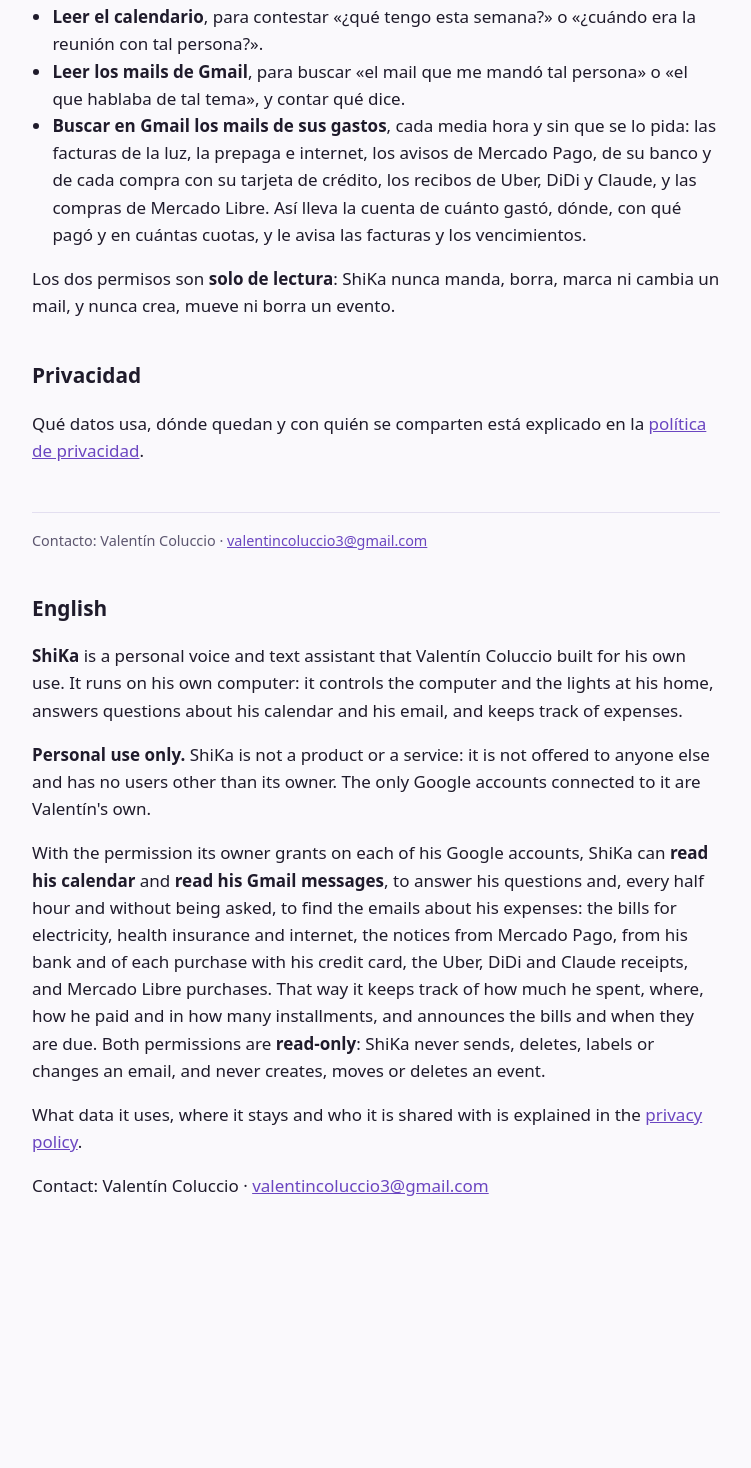
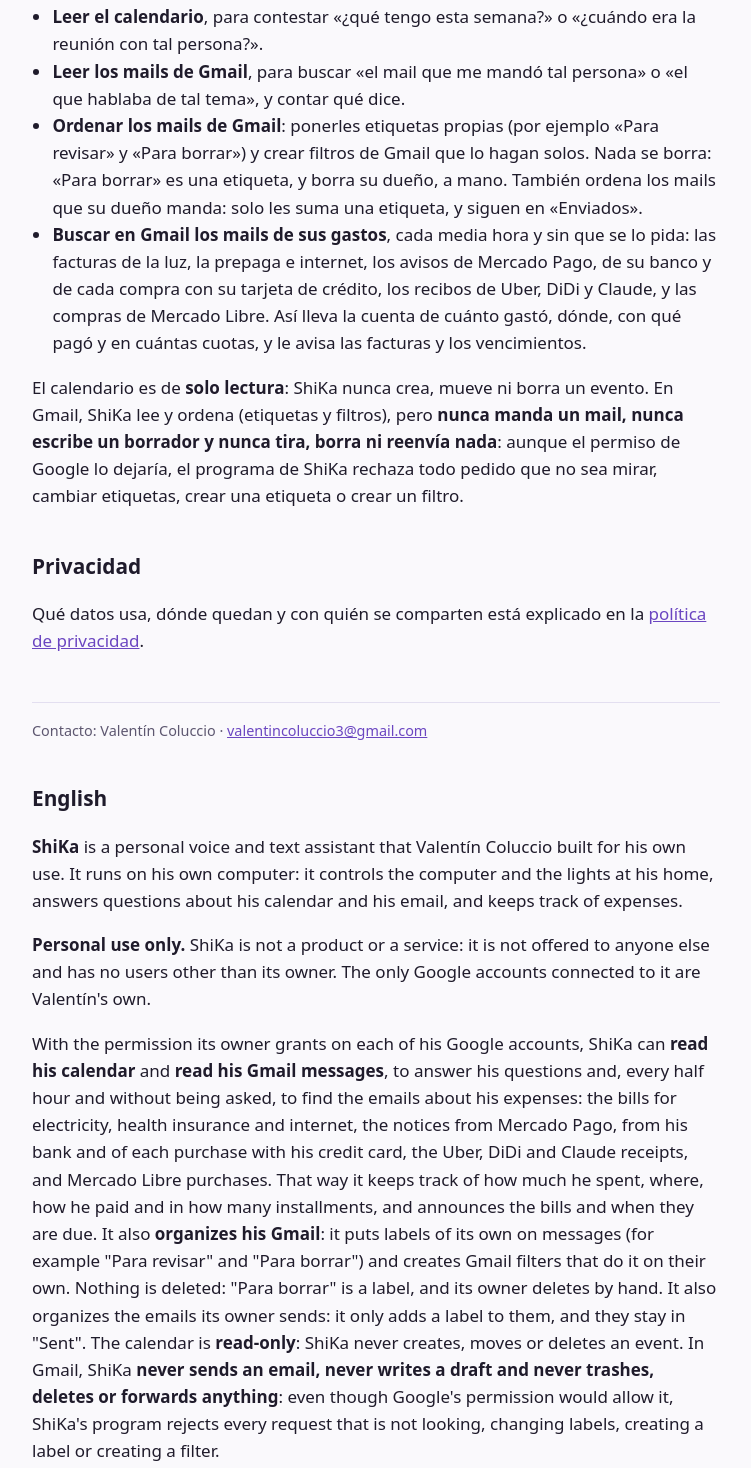
Before and after one commit to ValentinColuccio/shika, a plain HTML site: page index.html in a window 1280 px wide. Shown: the part 612-2080 px from the top of the page, without its empty margins (264-1015 px from the left). Before the commit the page ends 1893 px from the top, so only its background shows below. Drawn offline with Linux system fonts and the light colour scheme.

Commit message:
Add files via upload

```diff
--- a/index.html
+++ b/index.html
@@ -72,11 +72,15 @@
   <ul>
     <li><strong>Leer el calendario</strong>, para contestar «¿qué tengo esta semana?» o «¿cuándo era la reunión con tal persona?».</li>
     <li><strong>Leer los mails de Gmail</strong>, para buscar «el mail que me mandó tal persona» o «el que hablaba de tal tema», y contar qué dice.</li>
+    <li><strong>Ordenar los mails de Gmail</strong>: ponerles etiquetas propias (por ejemplo «Para revisar» y «Para borrar») y crear filtros de Gmail que lo hagan solos. Nada se borra: «Para borrar» es una etiqueta, y borra su dueño, a mano. También ordena los mails que su dueño manda: solo les suma una etiqueta, y siguen en «Enviados».</li>
     <li><strong>Buscar en Gmail los mails de sus gastos</strong>, cada media hora y sin que se lo pida: las facturas de la luz, la prepaga e internet, los avisos de Mercado Pago, de su banco y de cada compra con su tarjeta de crédito, los recibos de Uber, DiDi y Claude, y las compras de Mercado Libre. Así lleva la cuenta de cuánto gastó, dónde, con qué pagó y en cuántas cuotas, y le avisa las facturas y los vencimientos.</li>
   </ul>
   <p>
-    Los dos permisos son <strong>solo de lectura</strong>: ShiKa nunca manda, borra, marca
-    ni cambia un mail, y nunca crea, mueve ni borra un evento.
+    El calendario es de <strong>solo lectura</strong>: ShiKa nunca crea, mueve ni borra un evento.
+    En Gmail, ShiKa lee y ordena (etiquetas y filtros), pero <strong>nunca manda un mail, nunca escribe un
+    borrador y nunca tira, borra ni reenvía nada</strong>: aunque el permiso de Google lo dejaría, el
+    programa de ShiKa rechaza todo pedido que no sea mirar, cambiar etiquetas, crear una etiqueta o crear
+    un filtro.
   </p>
 
   <h2>Privacidad</h2>
@@ -108,8 +112,14 @@
       expenses: the bills for electricity, health insurance and internet, the notices from Mercado
       Pago, from his bank and of each purchase with his credit card, the Uber, DiDi and Claude receipts,
       and Mercado Libre purchases. That way it keeps track of how much he spent, where, how he paid
-      and in how many installments, and announces the bills and when they are due. Both permissions are <strong>read-only</strong>: ShiKa never sends, deletes, labels
-      or changes an email, and never creates, moves or deletes an event.
+      and in how many installments, and announces the bills and when they are due. It also <strong>organizes his Gmail</strong>:
+      it puts labels of its own on messages (for example "Para revisar" and "Para borrar") and creates Gmail filters that do it
+      on their own. Nothing is deleted: "Para borrar" is a label, and its owner deletes by hand. It also organizes the emails
+      its owner sends: it only adds a label to them, and they stay in "Sent".
+      The calendar is <strong>read-only</strong>: ShiKa never creates, moves or deletes an event. In Gmail, ShiKa
+      <strong>never sends an email, never writes a draft and never trashes, deletes or forwards anything</strong>: even though
+      Google's permission would allow it, ShiKa's program rejects every request that is not looking, changing labels, creating a
+      label or creating a filter.
     </p>
     <p>
       What data it uses, where it stays and who it is shared with is explained in the
```
Also changed, not shown: privacidad.html (+12 -4 lines).
